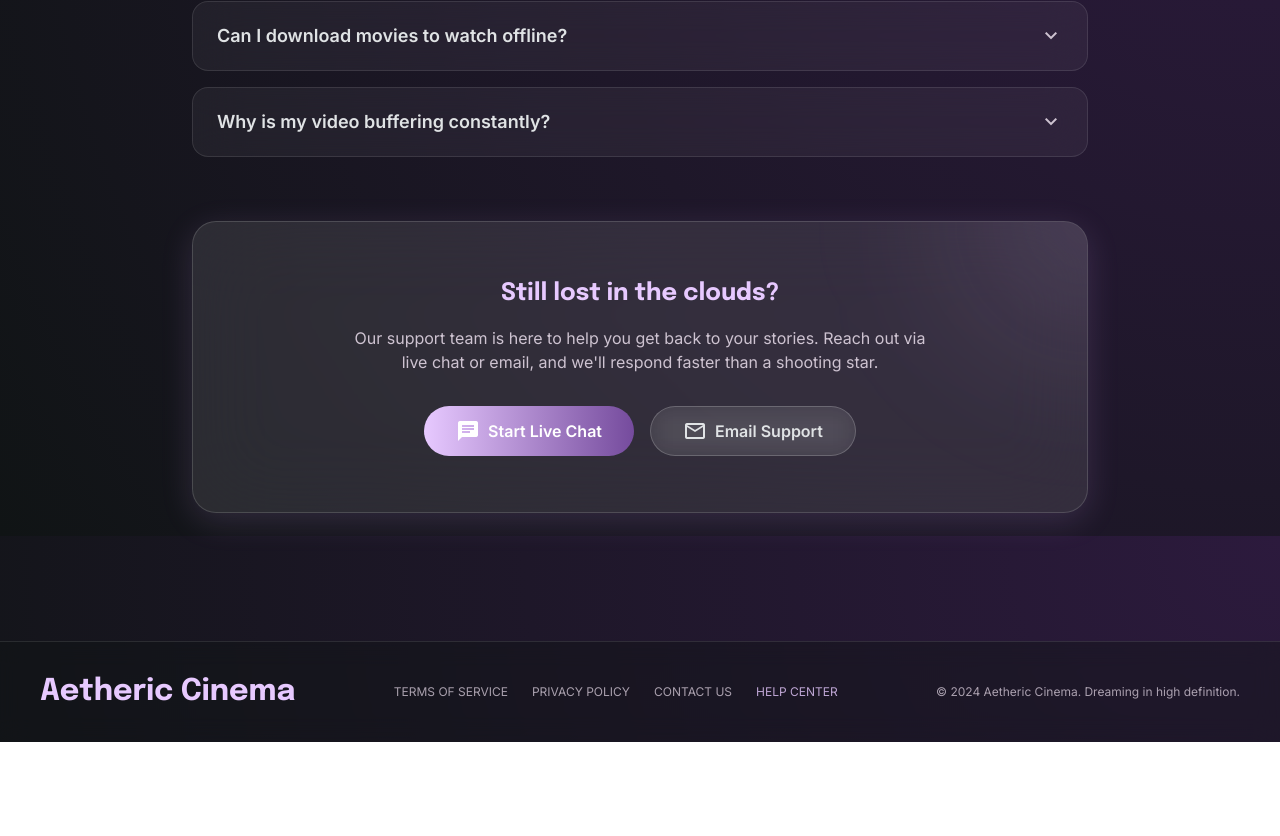
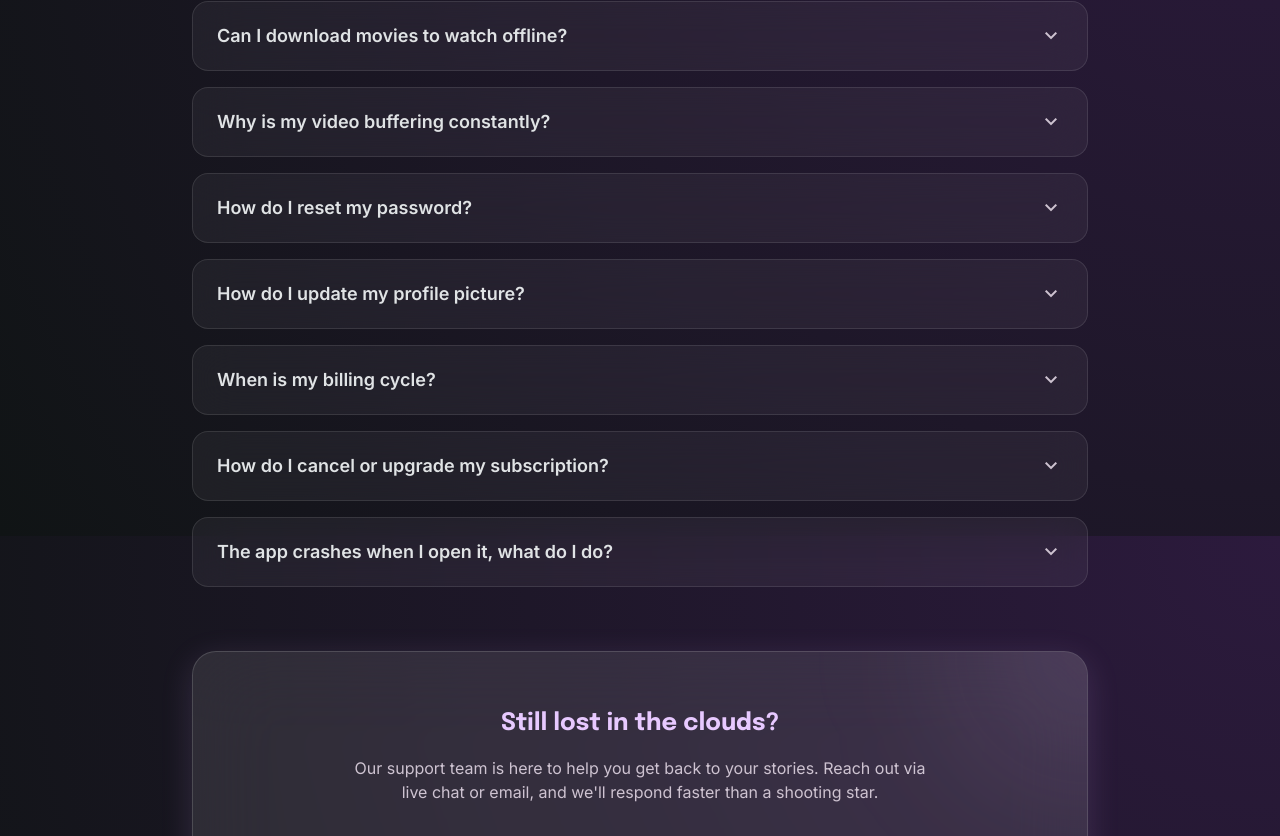
Before and after one commit to Dewanto14/aetheric-cinema, a React (Vite) app: page /help in a window 1280 px wide. Shown: the part 1064-1900 px from the top of the page. Before the commit the page ends 1806 px from the top, so only its background shows below. Built offline with nearby package versions, Linux system fonts and the light colour scheme.

Commit message:
feat: expand FAQ list to cover all browse categories for search functionality

```diff
--- a/src/pages/HelpCenter.jsx
+++ b/src/pages/HelpCenter.jsx
@@ -18,20 +18,49 @@ export default function HelpCenter() {
   }, [chatMessages, isChatOpen]);
 
   const faqs = [
+    // Streaming & Quality
     {
       id: 1,
       question: "How do I change my streaming quality?",
-      answer: "To adjust your streaming quality, navigate to your Profile > Settings > Playback. You can select between Auto, 1080p, and 4K HDR depending on your current network connection."
+      answer: "To adjust your streaming quality, navigate to your Profile > Settings > Playback. You can select between Auto, 1080p, and 4K HDR depending on your current network connection. (Keywords: streaming, quality, resolution, playback, 4k, hd)"
     },
     {
       id: 2,
       question: "Can I download movies to watch offline?",
-      answer: "Yes, premium subscribers can download up to 50 titles for offline viewing. Look for the download icon (a downward arrow) on the movie details page. Downloads expire after 30 days or 48 hours after you press play."
+      answer: "Yes, premium subscribers can download up to 50 titles for offline viewing. Look for the download icon (a downward arrow) on the movie details page. (Keywords: download, offline, save)"
     },
     {
       id: 3,
       question: "Why is my video buffering constantly?",
-      answer: "Buffering usually indicates a slow internet connection. We recommend a minimum of 5 Mbps for HD streaming. Try restarting your router or switching to a lower video quality setting in the player controls."
+      answer: "Buffering usually indicates a slow internet connection. We recommend a minimum of 5 Mbps for HD streaming. Try restarting your router or switching to a lower video quality setting in the player controls. (Keywords: buffering, slow, lag, streaming, playback, support, technical)"
+    },
+    // Account & Profile
+    {
+      id: 4,
+      question: "How do I reset my password?",
+      answer: "If you forgot your password, go to the login page and click 'Forgot Password'. A reset link will be sent to your registered email address. You can also change it in Profile > Security. (Keywords: account, password, reset, login, profile, security)"
+    },
+    {
+      id: 5,
+      question: "How do I update my profile picture?",
+      answer: "Go to your Profile page and click the camera icon next to your avatar to upload a new image. (Keywords: account, profile, avatar, picture, image)"
+    },
+    // Subscription & Billing
+    {
+      id: 6,
+      question: "When is my billing cycle?",
+      answer: "Your billing cycle starts on the day you subscribe. You can view your exact billing date and past invoices by going to Profile > Subscription & Billing > Billing History. (Keywords: billing, cycle, invoice, subscription, history, payment)"
+    },
+    {
+      id: 7,
+      question: "How do I cancel or upgrade my subscription?",
+      answer: "To upgrade to Twilight Premium or cancel your current plan, go to your Profile and click on the 'Current Plan' card. (Keywords: subscription, upgrade, cancel, premium, billing, plan)"
+    },
+    // Technical Support
+    {
+      id: 8,
+      question: "The app crashes when I open it, what do I do?",
+      answer: "Please ensure you are using the latest version of your browser. Clearing your browser cache or trying an Incognito window often resolves this issue. (Keywords: technical, support, crash, bug, error)"
     }
   ];
 
```
